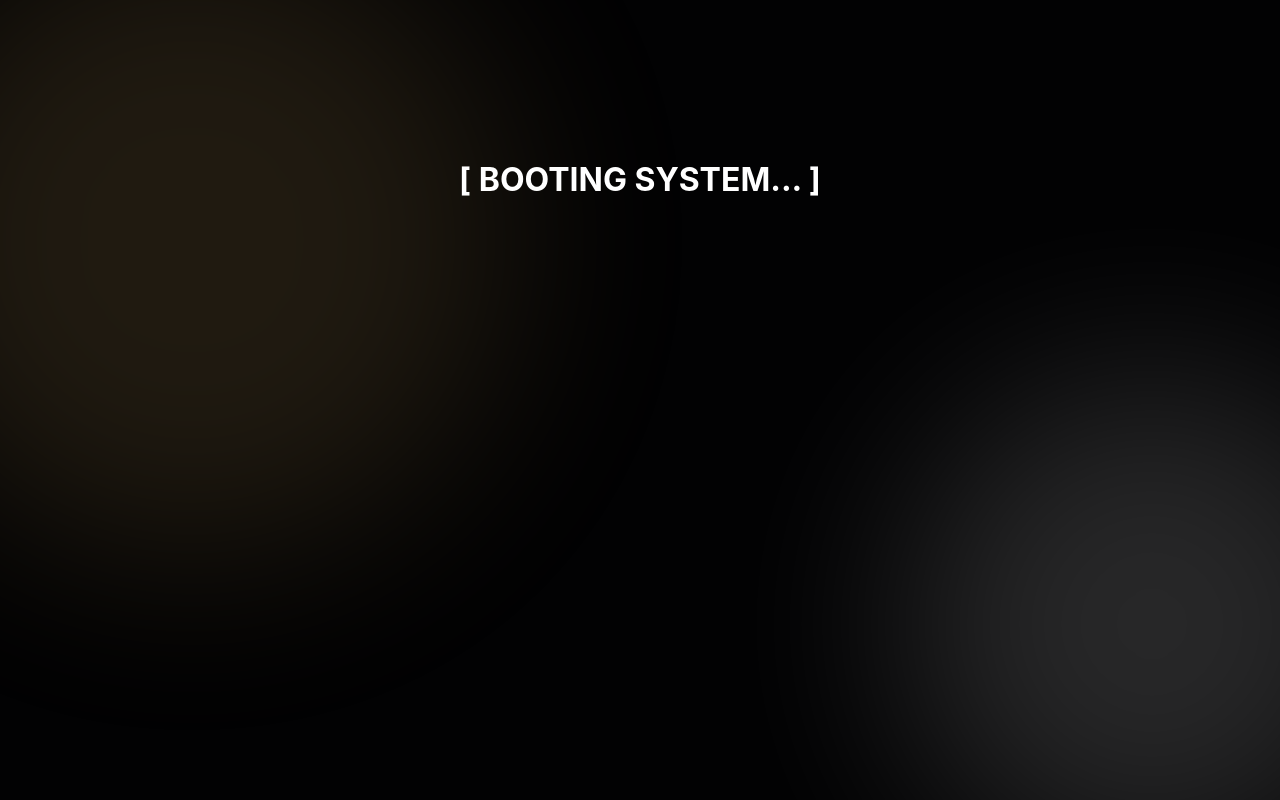
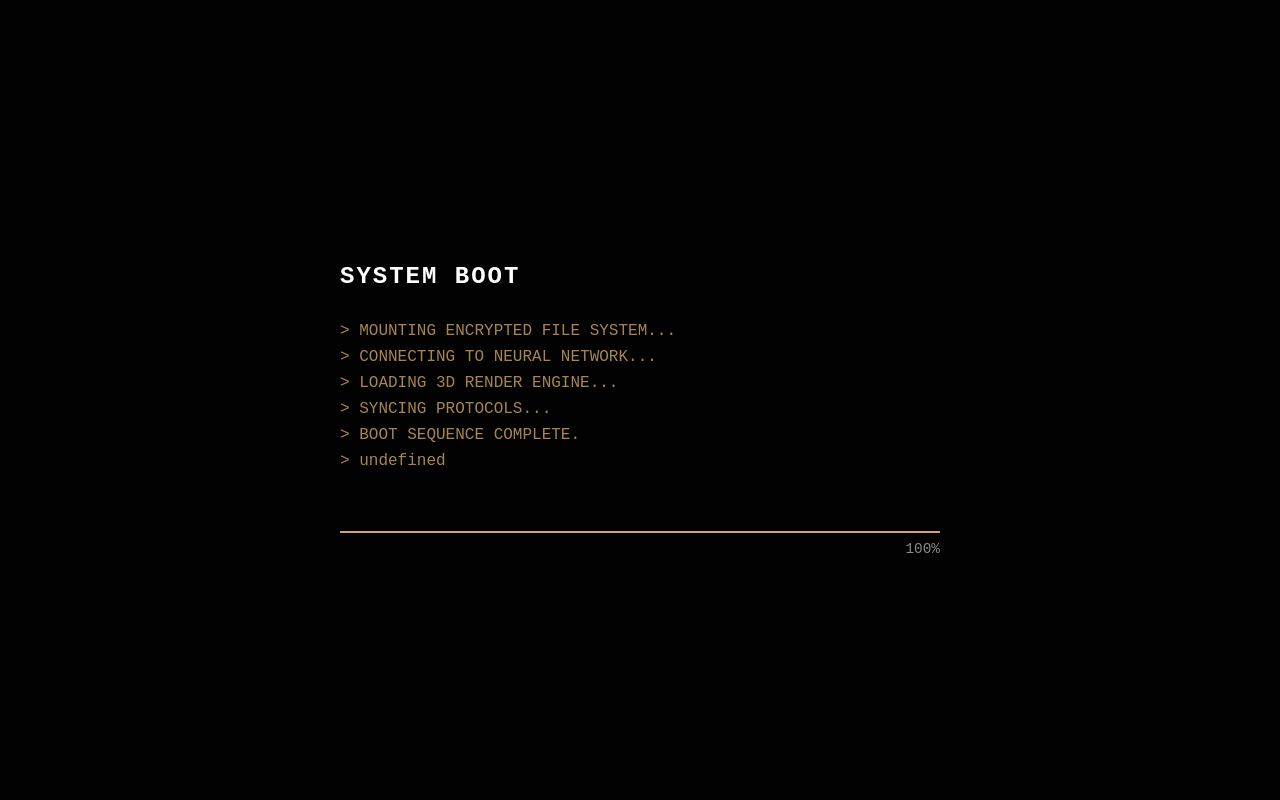
Before and after one commit to yuvrajshrirame/second-brain, a React (Vite) app: page / in a window 1280 px wide. Both pictures are taken after a click on the button "INITIALIZE_VAULT". Built offline with nearby package versions, Linux system fonts and the light colour scheme; the HTML template or start-up script is replaced by a standard one.

Commit message:
feat(ui): v1.1 Added boot sequence and established Vault grid architecture

```diff
--- a/src/App.jsx
+++ b/src/App.jsx
@@ -1,9 +1,10 @@
 import React, { useState } from 'react';
 import LandingPage from './components/LandingPage';
-// We will import BootSequence and Vault in Phase 2
+import BootSequence from './components/BootSequence';
+import Vault from './components/Vault';
 
 function App() {
-  const [appState, setAppState] = useState('marketing');
+  const [appState, setAppState] = useState('marketing'); // marketing -> booting -> vault
 
   return (
     <>
@@ -14,17 +15,9 @@ function App() {
 
       {appState === 'marketing' && <LandingPage onEnter={() => setAppState('booting')} />}
 
-      {appState === 'booting' && (
-        <div style={{position: 'relative', zIndex: 10, color: 'white', textAlign: 'center', marginTop: '20vh'}}>
-          <h1>[ BOOTING SYSTEM... ]</h1>
-        </div>
-      )}
+      {appState === 'booting' && <BootSequence onComplete={() => setAppState('vault')} />}
 
-      {appState === 'vault' && (
-        <div style={{position: 'relative', zIndex: 10, color: 'white', textAlign: 'center', marginTop: '20vh'}}>
-          <h1>[ VAULT LOADED ]</h1>
-        </div>
-      )}
+      {appState === 'vault' && <Vault />}
     </>
   );
 }
--- a/src/components/BootSequence.jsx
+++ b/src/components/BootSequence.jsx
@@ -0,0 +1,81 @@
+import React, { useState, useEffect } from 'react';
+
+function BootSequence({ onComplete }) {
+  const [progress, setProgress] = useState(0);
+  const [logs, setLogs] = useState([]);
+
+  useEffect(() => {
+    // The fake terminal logs
+    const bootLogs = [
+      "INITIALIZING KERNEL...",
+      "MOUNTING ENCRYPTED FILE SYSTEM...",
+      "CONNECTING TO NEURAL NETWORK...",
+      "LOADING 3D RENDER ENGINE...",
+      "SYNCING PROTOCOLS...",
+      "BOOT SEQUENCE COMPLETE."
+    ];
+
+    let currentLog = 0;
+
+    // Add a new log line every 400ms
+    const logInterval = setInterval(() => {
+      if (currentLog < bootLogs.length) {
+        setLogs(prev => [...prev, bootLogs[currentLog]]);
+        currentLog++;
+      }
+    }, 400);
+
+    // Fill the progress bar sporadically
+    const progressInterval = setInterval(() => {
+      setProgress(prev => {
+        if (prev >= 100) {
+          clearInterval(progressInterval);
+          clearInterval(logInterval);
+          setTimeout(onComplete, 800); // Pause briefly before entering vault
+          return 100;
+        }
+        // Jump randomly between 5% and 20%
+        return prev + Math.floor(Math.random() * 15) + 5;
+      });
+    }, 300);
+
+    return () => {
+      clearInterval(logInterval);
+      clearInterval(progressInterval);
+    };
+  }, [onComplete]);
+
+  return (
+    <div style={{
+      height: '100vh', width: '100vw', backgroundColor: '#020203', color: '#cfa861',
+      fontFamily: "'Courier New', Courier, monospace", padding: '2rem', boxSizing: 'border-box',
+      display: 'flex', flexDirection: 'column', justifyContent: 'center', position: 'relative', zIndex: 10
+    }}>
+      <div style={{ maxWidth: '600px', margin: '0 auto', width: '100%' }}>
+        <h2 style={{ color: '#fff', marginBottom: '2rem', letterSpacing: '2px' }}>SYSTEM BOOT</h2>
+
+        {/* Log Output */}
+        <div style={{ marginBottom: '2rem', minHeight: '150px' }}>
+          {logs.map((log, index) => (
+            <div key={index} style={{ marginBottom: '0.5rem', opacity: 0.8 }}>{`> ${log}`}</div>
+          ))}
+          {/* Blinking Cursor */}
+          <div style={{
+            display: 'inline-block', width: '10px', height: '1em',
+            backgroundColor: '#cfa861', animation: 'blink 1s step-end infinite'
+          }}></div>
+        </div>
+
+        {/* Progress Bar */}
+        <div style={{ width: '100%', height: '2px', backgroundColor: '#111', position: 'relative' }}>
+          <div style={{ width: `${Math.min(progress, 100)}%`, height: '100%', backgroundColor: '#cfa861', transition: 'width 0.2s ease' }}></div>
+        </div>
+        <div style={{ marginTop: '0.5rem', textAlign: 'right', fontSize: '0.9rem', color: '#888' }}>
+          {Math.min(progress, 100)}%
+        </div>
+      </div>
+    </div>
+  );
+}
+
+export default BootSequence;
--- a/src/components/Vault.jsx
+++ b/src/components/Vault.jsx
@@ -0,0 +1,42 @@
+import React from 'react';
+
+function Vault() {
+  return (
+    <div style={{
+      display: 'grid',
+      gridTemplateColumns: '250px 1fr 1fr 1fr', // Sidebar + 3 columns
+      gridTemplateRows: '1fr 1fr 1fr',          // 3 rows
+      height: '100vh',
+      width: '100vw',
+      backgroundColor: '#020203',
+      color: '#fff',
+      gap: '1px', // Creates the "border" effect between panels
+      background: '#111', // The color of the borders
+      position: 'relative',
+      zIndex: 10
+    }}>
+
+      {/* PANEL 1: Sidebar (Node Creation / List) */}
+      <div style={{ gridColumn: '1 / 2', gridRow: '1 / 4', backgroundColor: '#050508', padding: '1rem' }}>
+        <h3 style={{ color: '#cfa861', fontFamily: 'monospace', marginBottom: '2rem' }}>// NETWORK_NODES</h3>
+        <button style={{ width: '100%', padding: '0.8rem', background: 'transparent', border: '1px solid #cfa861', color: '#cfa861', cursor: 'pointer', fontFamily: 'monospace' }}>
+          + CREATE_NODE
+        </button>
+        {/* Note list will go here */}
+      </div>
+
+      {/* PANEL 2: The Editor (Top Right) */}
+      <div style={{ gridColumn: '2 / 5', gridRow: '1 / 3', backgroundColor: '#020203', padding: '2rem', overflowY: 'auto' }}>
+         <p style={{ color: '#888', fontFamily: 'monospace' }}>[ Block Editor Module Loading... ]</p>
+      </div>
+
+      {/* PANEL 3: The Graph Engine (Bottom Right) */}
+      <div style={{ gridColumn: '2 / 5', gridRow: '3 / 4', backgroundColor: '#000', position: 'relative' }}>
+         <div style={{ position: 'absolute', top: '1rem', left: '1rem', color: '#cfa861', fontFamily: 'monospace', fontSize: '0.8rem' }}>NEURAL_MAP_OFFLINE</div>
+      </div>
+
+    </div>
+  );
+}
+
+export default Vault;
--- a/src/index.css
+++ b/src/index.css
@@ -63,3 +63,5 @@ html, body {
   transform: scale(1.05);
   background-color: #e6bf75;
 }
+
+@keyframes blink { 0%, 100% { opacity: 1; } 50% { opacity: 0; } }
```
